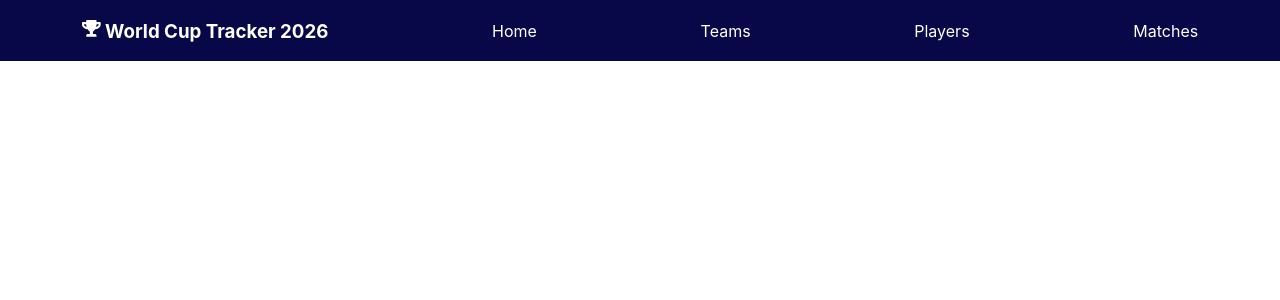
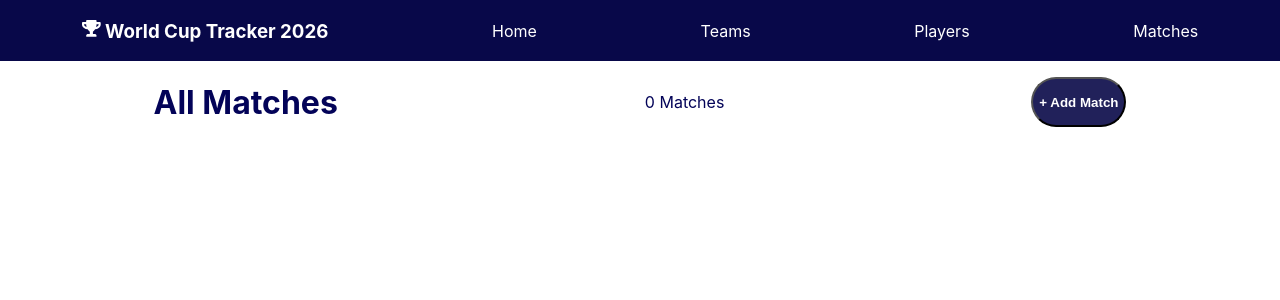
Before and after one commit to maass77627/WorldCup, a React (Create React App) app: page /matches in a window 1280 px wide. Shown: the top 300 px of the page. Built offline with nearby package versions, Linux system fonts and the light colour scheme; no server answers.

Commit message:
added match header

```diff
--- a/src/App.css
+++ b/src/App.css
@@ -340,3 +340,11 @@ font-size: 60px;
 .player-table tr {
   height: 50px;
 }
+
+.match-header {
+  background-color: white;
+  color:rgb(3, 3, 88);
+  display: flex;
+  justify-content: space-around;
+  align-items: center;
+}
--- /dev/null
+++ b/src/MatchHeader.js
@@ -0,0 +1,16 @@
+
+
+function MatchHeader({matches}) {
+
+
+
+    return (
+        <header className="match-header">
+         <h1>All Matches</h1>
+         <p>{matches.length} Matches</p>
+         <button className="add-match-button">+ Add Match</button>
+        </header>
+    )
+}
+
+export default MatchHeader
--- a/src/MatchesPage.js
+++ b/src/MatchesPage.js
@@ -1,11 +1,12 @@
+import MatchHeader from "./MatchHeader"
 
-
-function MatchesPage() {
+function MatchesPage({matches}) {
 
 
 
     return (
         <div className="matches-page">
+            <MatchHeader matches={matches}></MatchHeader>
 
         </div>
     )
```
